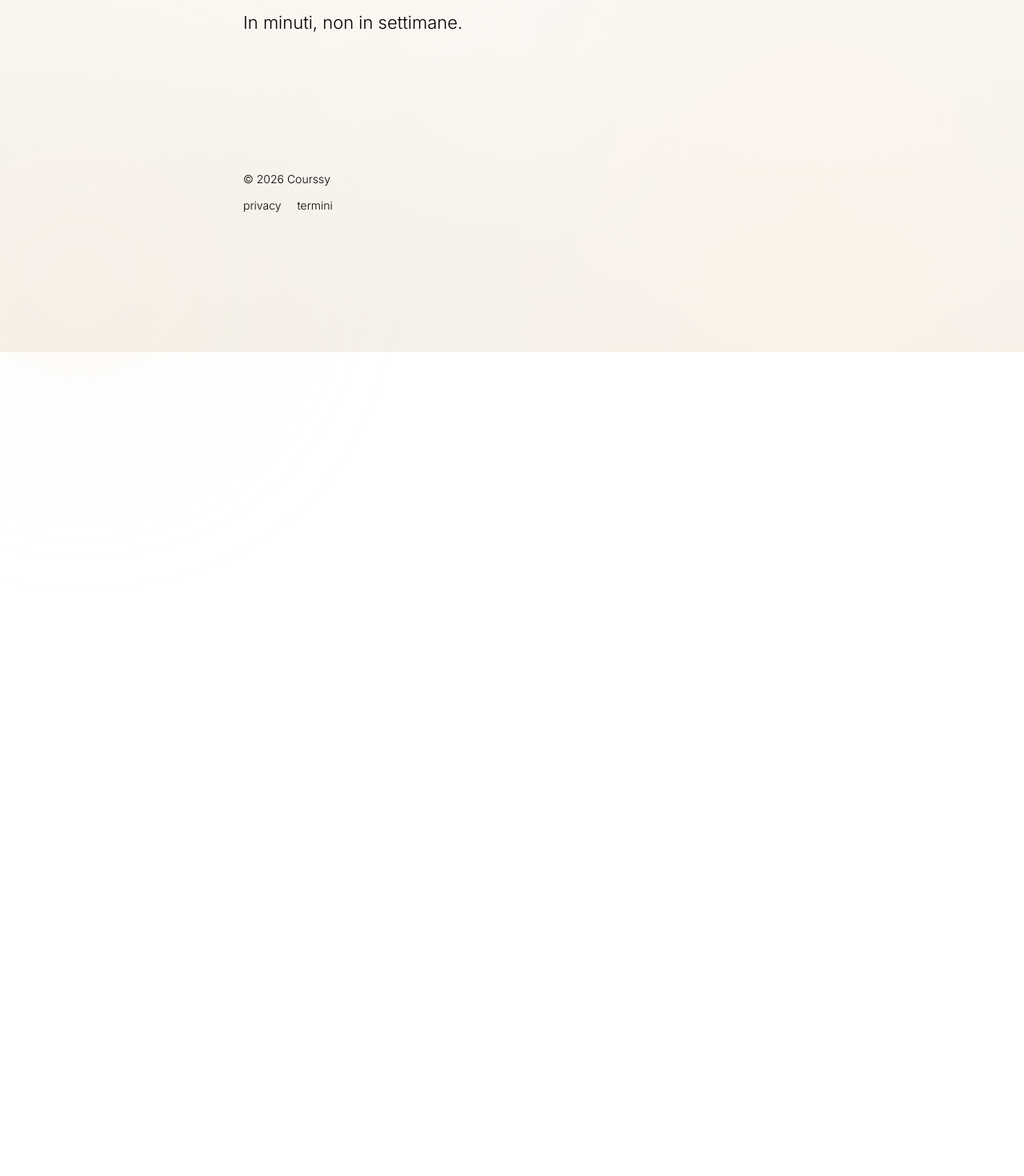
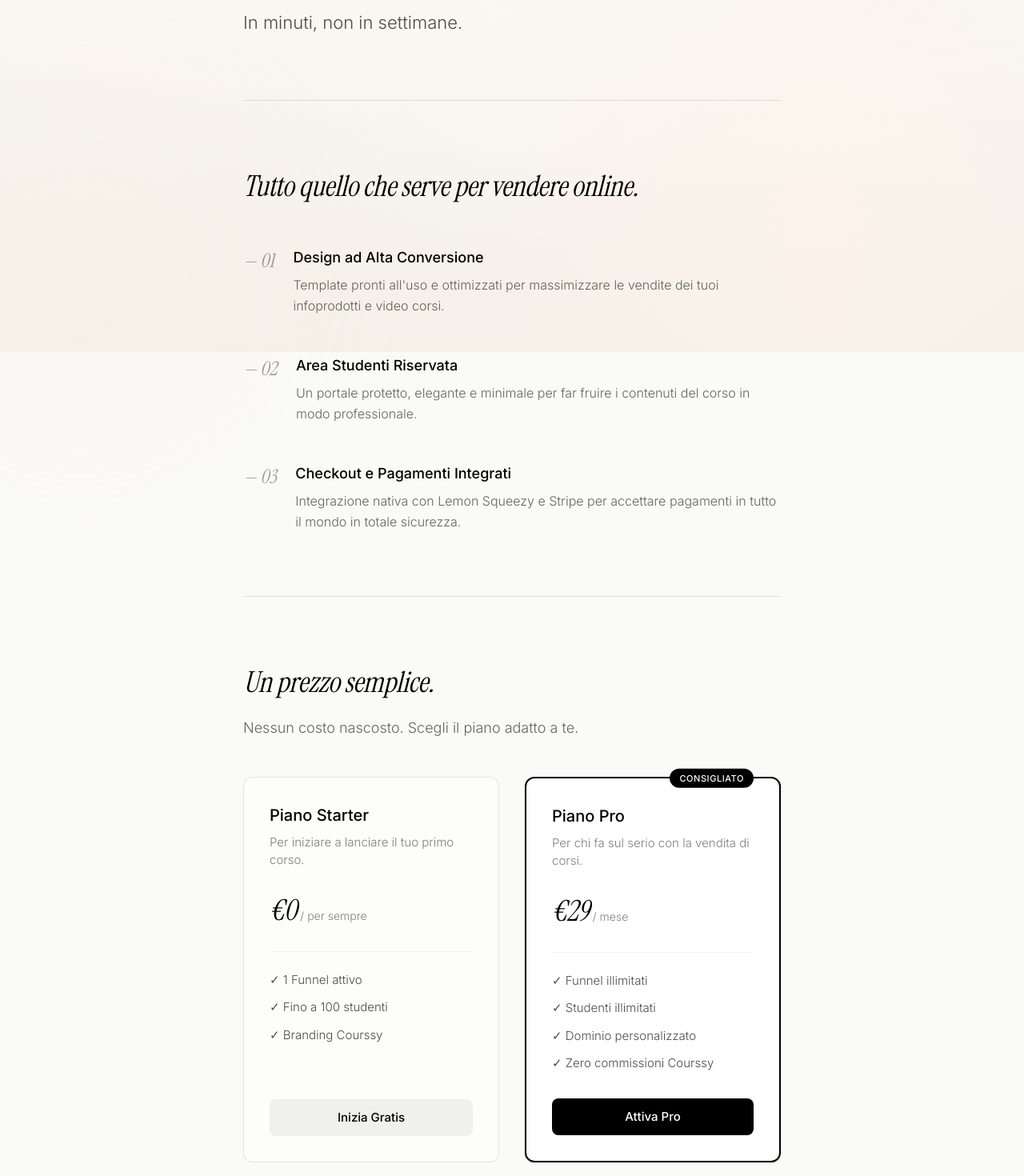
Before and after one commit to Marcuss-ops/Courser, a Next.js app: page / in a window 1280 px wide. Shown: the part 360-1830 px from the top of the page at 80% size. Before the commit the page ends 800 px from the top, so only its background shows below. Built offline with nearby package versions, Linux system fonts and the light colour scheme; no server answers; a web font is replaced by a local one.

Commit message:
feat: add pricing and features sections to homepage for lemon squeezy review

```diff
--- a/src/app/page.tsx
+++ b/src/app/page.tsx
@@ -83,21 +83,121 @@ export default function HomePage() {
 
         <main>
           {/* Minimal hero - just headline and tagline */}
-          <section className="pt-24 pb-32 md:pt-24 md:pb-32 sm:pt-16 sm:pb-24">
+          <section className="pt-24 pb-20 md:pt-24 md:pb-20 sm:pt-16 sm:pb-16 border-b border-black/10">
             <h1
               className="font-serif italic font-normal text-[clamp(48px,9vw,84px)] leading-[0.95] tracking-[-0.5px] mb-6"
               style={{ fontFamily: "var(--font-serif), 'Instrument Serif', serif" }}
             >
               Crea funnel per corsi online.
             </h1>
-            <p className="text-[22px] font-light">
+            <p className="text-[22px] font-light text-black/70">
               In minuti, non in settimane.
             </p>
+          </section>
+
+          {/* Features Section */}
+          <section className="py-20 border-b border-black/10">
+            <h2
+              className="font-serif italic text-[36px] tracking-[-0.2px] mb-12"
+              style={{ fontFamily: "var(--font-serif), 'Instrument Serif', serif" }}
+            >
+              Tutto quello che serve per vendere online.
+            </h2>
+            <div className="space-y-12">
+              <div className="grid grid-cols-[auto_1fr] gap-6 items-start">
+                <span className="font-serif italic text-[24px] text-black/40">— 01</span>
+                <div>
+                  <h3 className="text-[18px] font-medium mb-2">Design ad Alta Conversione</h3>
+                  <p className="text-[16px] font-light text-black/60 leading-relaxed">
+                    Template pronti all'uso e ottimizzati per massimizzare le vendite dei tuoi infoprodotti e video corsi.
+                  </p>
+                </div>
+              </div>
+
+              <div className="grid grid-cols-[auto_1fr] gap-6 items-start">
+                <span className="font-serif italic text-[24px] text-black/40">— 02</span>
+                <div>
+                  <h3 className="text-[18px] font-medium mb-2">Area Studenti Riservata</h3>
+                  <p className="text-[16px] font-light text-black/60 leading-relaxed">
+                    Un portale protetto, elegante e minimale per far fruire i contenuti del corso in modo professionale.
+                  </p>
+                </div>
+              </div>
+
+              <div className="grid grid-cols-[auto_1fr] gap-6 items-start">
+                <span className="font-serif italic text-[24px] text-black/40">— 03</span>
+                <div>
+                  <h3 className="text-[18px] font-medium mb-2">Checkout e Pagamenti Integrati</h3>
+                  <p className="text-[16px] font-light text-black/60 leading-relaxed">
+                    Integrazione nativa con Lemon Squeezy e Stripe per accettare pagamenti in tutto il mondo in totale sicurezza.
+                  </p>
+                </div>
+              </div>
+            </div>
+          </section>
+
+          {/* Pricing Section */}
+          <section className="py-20">
+            <h2
+              className="font-serif italic text-[36px] tracking-[-0.2px] mb-4"
+              style={{ fontFamily: "var(--font-serif), 'Instrument Serif', serif" }}
+            >
+              Un prezzo semplice.
+            </h2>
+            <p className="text-[18px] font-light text-black/60 mb-12">
+              Nessun costo nascosto. Scegli il piano adatto a te.
+            </p>
+
+            <div className="grid grid-cols-1 md:grid-cols-2 gap-8">
+              {/* Starter Plan */}
+              <div className="border border-black/10 p-8 rounded-xl bg-white/50 backdrop-blur-sm flex flex-col justify-between">
+                <div>
+                  <h3 className="text-[20px] font-medium mb-2">Piano Starter</h3>
+                  <p className="text-[15px] font-light text-black/50 mb-6">Per iniziare a lanciare il tuo primo corso.</p>
+                  <div className="mb-6">
+                    <span className="font-serif italic text-[36px] font-normal" style={{ fontFamily: "var(--font-serif), 'Instrument Serif', serif" }}>€0</span>
+                    <span className="text-[14px] font-light text-black/50"> / per sempre</span>
+                  </div>
+                  <ul className="space-y-3 text-[15px] font-light text-black/70 mb-8 border-t border-black/5 pt-6">
+                    <li className="flex items-center gap-2">✓ 1 Funnel attivo</li>
+                    <li className="flex items-center gap-2">✓ Fino a 100 studenti</li>
+                    <li className="flex items-center gap-2">✓ Branding Courssy</li>
+                  </ul>
+                </div>
+                <Link href="/login" className="block text-center py-3 px-4 bg-black/5 hover:bg-black/10 text-black rounded-lg text-[15px] font-medium transition-colors">
+                  Inizia Gratis
+                </Link>
+              </div>
+
+              {/* Pro Plan */}
+              <div className="border-2 border-black p-8 rounded-xl bg-white flex flex-col justify-between relative shadow-sm">
+                <span className="absolute top-0 right-8 -translate-y-1/2 bg-black text-white text-[11px] font-medium px-3 py-1 rounded-full uppercase tracking-wider">
+                  Consigliato
+                </span>
+                <div>
+                  <h3 className="text-[20px] font-medium mb-2">Piano Pro</h3>
+                  <p className="text-[15px] font-light text-black/50 mb-6">Per chi fa sul serio con la vendita di corsi.</p>
+                  <div className="mb-6">
+                    <span className="font-serif italic text-[36px] font-normal" style={{ fontFamily: "var(--font-serif), 'Instrument Serif', serif" }}>€29</span>
+                    <span className="text-[14px] font-light text-black/50"> / mese</span>
+                  </div>
+                  <ul className="space-y-3 text-[15px] font-light text-black/70 mb-8 border-t border-black/5 pt-6">
+                    <li className="flex items-center gap-2">✓ Funnel illimitati</li>
+                    <li className="flex items-center gap-2">✓ Studenti illimitati</li>
+                    <li className="flex items-center gap-2">✓ Dominio personalizzato</li>
+                    <li className="flex items-center gap-2">✓ Zero commissioni Courssy</li>
+                  </ul>
+                </div>
+                <Link href="/login" className="block text-center py-3 px-4 bg-black hover:bg-black/90 text-white rounded-lg text-[15px] font-medium transition-colors">
+                  Attiva Pro
+                </Link>
+              </div>
+            </div>
           </section>
         </main>
 
         {/* Footer */}
-        <footer className="py-10 pb-20 flex sm:flex-col sm:items-start justify-between items-center text-[14px] font-light gap-3 sm:gap-3 flex-wrap">
+        <footer className="py-10 pb-20 flex sm:flex-col sm:items-start justify-between items-center text-[14px] font-light gap-3 sm:gap-3 flex-wrap border-t border-black/10">
           <div>© 2026 Courssy</div>
           <div className="flex gap-5">
             <Link href="/privacy" className="hover:underline underline-offset-3 no-underline hover:no-underline">
```
